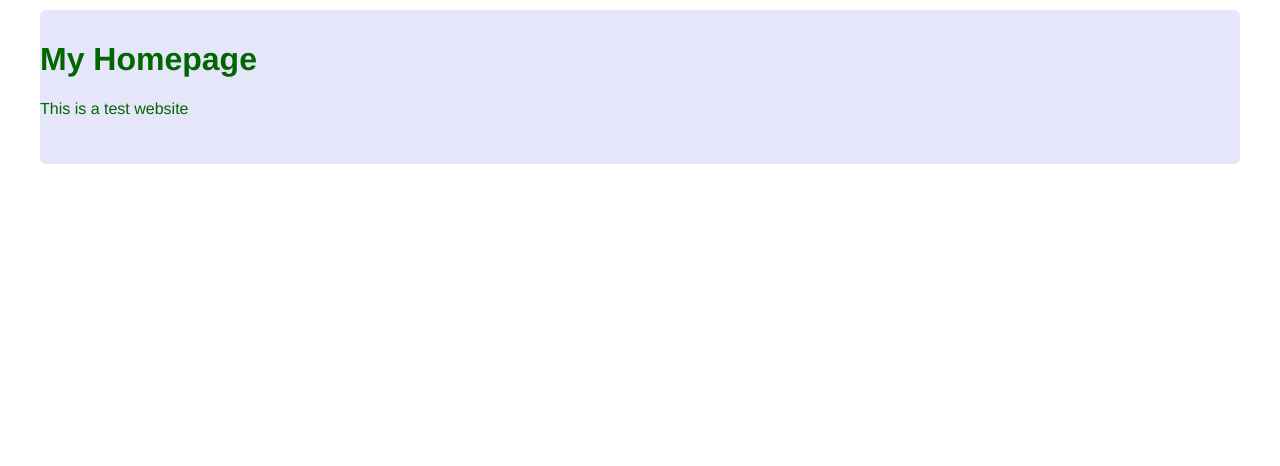
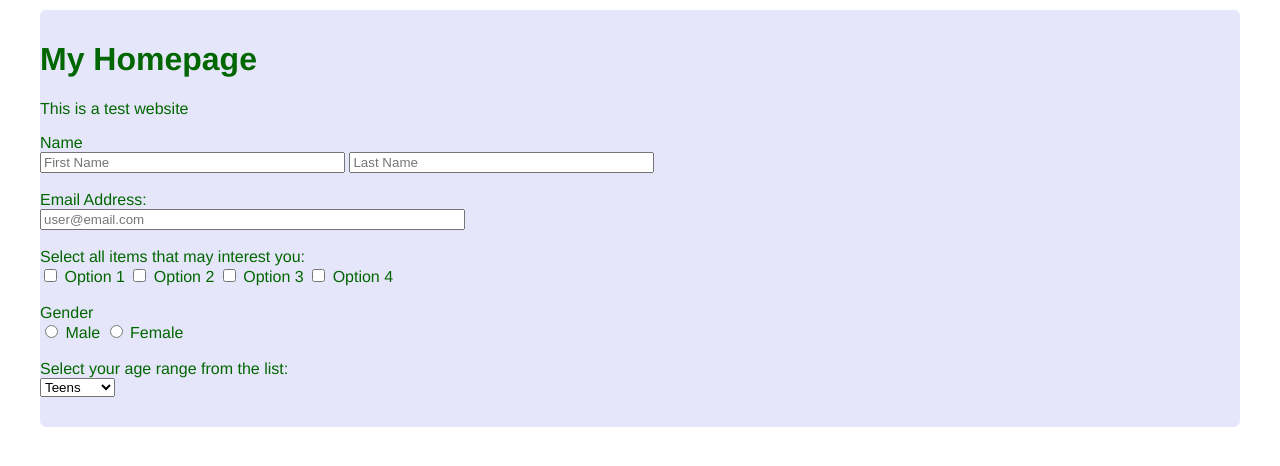
Before and after one commit to adamhelton/Flask-Website, a Flask app: page / in a window 1280 px wide. Shown: the part 53-519 px from the top of the page. Run offline with Flask 2, Linux system fonts and the light colour scheme.

Commit message:
Added message

```diff
--- a/Website/app.py
+++ b/Website/app.py
@@ -22,3 +22,6 @@ if __name__ == '__main__':
     except ValueError:
         PORT = 5555
     app.run(HOST, PORT)
+
+
+print("Hey this is a test")
--- a/Website/templates/home.html
+++ b/Website/templates/home.html
@@ -1,7 +1,51 @@
 {%extends "layout.html"%}
 {%block content%}
-<div class="home">
-    <h1>My Homepage</h1>
-    <p>This is a test website</p>
-</div>
+    <div class="home">
+        <h1>My Homepage</h1>
+        <p>This is a test website</p>
+
+        <div>
+            <label for "FLName" size="35">Name</label> &nbsp;
+            <br />
+            <input type="text" size="35" name="FLNAme" placeholder="First Name" required />
+            <input type="text" size="35" name="FLName" placeholder="Last Name" required />
+        </div>
+        <br />
+        <div>
+            <label for "email" size="50">Email Address:</label> &nbsp;
+            <br />
+            <input type="email" size="50" name="email" placeholder="user@email.com"
+                   autocomplete="off" required />
+        </div>
+        <br />
+        <div class="interests">
+            <label for "interests">Select all items that may interest you:</label>
+            <br />
+            <input type="checkbox" /> <label>Option 1</label>
+            <input type="checkbox" /> <label>Option 2</label>
+            <input type="checkbox" /> <label>Option 3</label>
+            <input type="checkbox" /> <label>Option 4</label>
+        </div>
+        <br />
+        <div class="gender">
+            <label for "gender">Gender</label> <br />
+            <input type="radio" name="gender" />
+            <label>Male</label>
+            <input type="radio" name="gender" />
+            <label>Female</label>
+        </div>
+        <br />
+        <div class="ageCatagory">
+            <label for "ageCatagory">Select your age range from the list: </label>
+            <br />
+            <select name="ageCatagory">
+                <option value="teens">Teens</option>
+                <option value="twenties">Twenties</option>
+                <option value="thirties">Thirties</option>
+                <option value="fourties">Fourties</option>
+                <option value="fifties">Fifties</option>
+                <option value="seniors">Seniors</option>
+            </select>
+        </div>
+    </div>
 {%endblock%}
```
